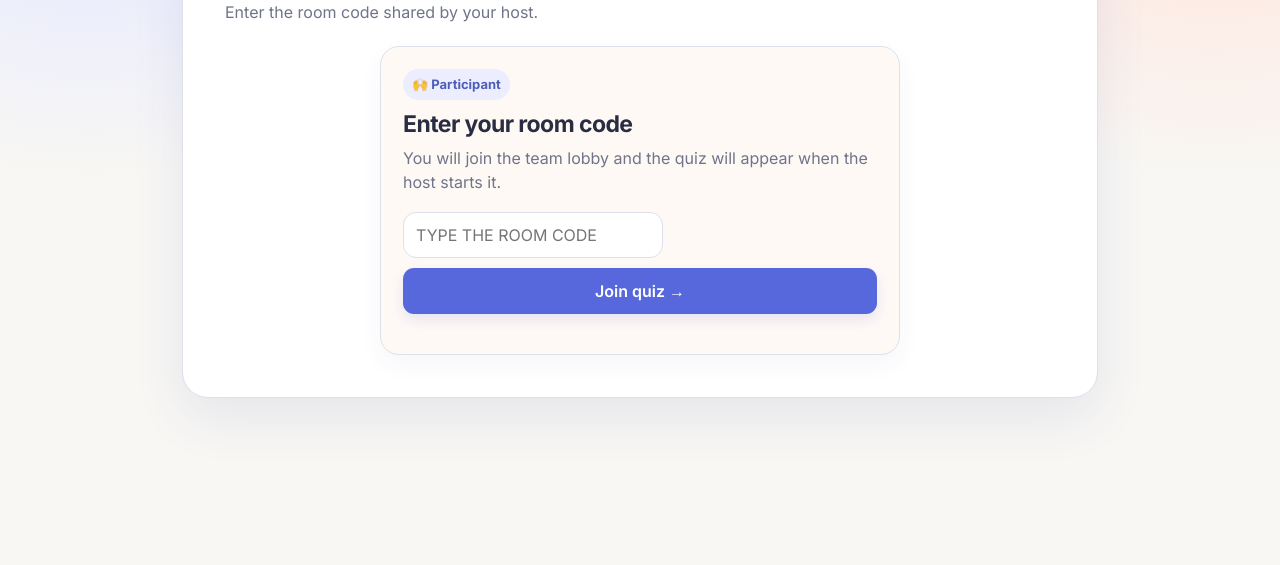
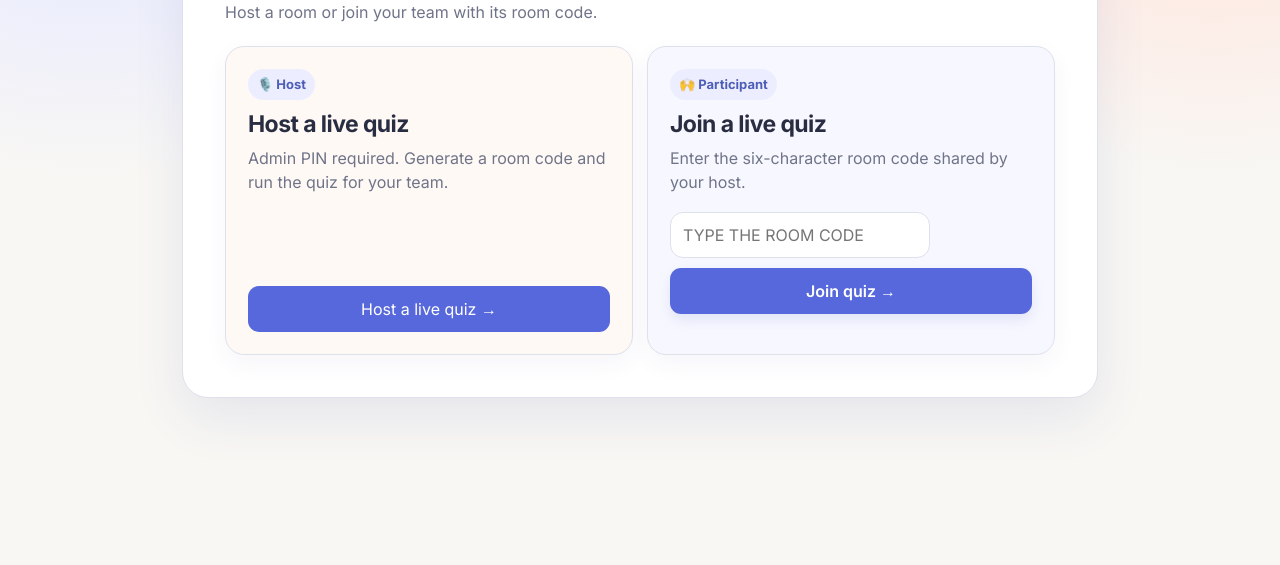
Before and after one commit to KritikaTri/ai-team-quiz, a website: page live.html in a window 1280 px wide. Shown: the part 235-800 px from the top of the page. Drawn offline with Linux system fonts and the light colour scheme.

Commit message:
Add PIN-protected hosting to the public page

```diff
--- a/live.html
+++ b/live.html
@@ -57,7 +57,7 @@ function normalized(s){return String(s||'').trim().toLowerCase().replace(/\s+/g,
 function startPolling(){pollState();if(stateTimer)clearInterval(stateTimer);stateTimer=setInterval(pollState,650);if(tickTimer)clearInterval(tickTimer);tickTimer=setInterval(updateCountdown,200)}
 async function begin(){if(role==='host'){try{const status=await api('/api/admin/status');if(!status.authenticated){location.replace(`/admin.html?next=${encodeURIComponent(location.pathname+location.search)}`);return}}catch{location.replace('/admin.html');return}if(roomId){room=roomId;hostToken=localStorage.getItem(hostTokenKey(room))||sessionStorage.getItem(hostTokenKey(room))||'';renderHost();startPolling();return}renderHostSetup();return}if(roomId){room=roomId.toUpperCase();renderParticipant();startPolling();return}renderJoinScreen()}
 function hostEntryUrl(){const local=/^(localhost|127\.0\.0\.1)$/.test(location.hostname),privateNetwork=/^(10\.|192\.168\.|172\.(1[6-9]|2\d|3[01])\.)/.test(location.hostname);if(!local&&privateNetwork)return `http://localhost:${location.port||'8787'}/ai-quiz.html?host=1`;return `${location.origin}/ai-quiz.html?host=1`}
-function renderJoinScreen(){screen.innerHTML=`<div class="tag">Team brain break</div><h1>Join the live quiz</h1><p class="muted">Enter the room code shared by your host.</p><div class="rolegrid single"><section class="rolecard"><div class="hostbadge">🙌 Participant</div><h2>Enter your room code</h2><p>You will join the team lobby and the quiz will appear when the host starts it.</p><form style="width:100%" onsubmit="event.preventDefault();joinRoom()"><input id="roomCode" class="field" maxlength="12" autocomplete="off" placeholder="TYPE THE ROOM CODE"><button style="width:100%;margin-top:10px" type="submit">Join quiz →</button></form><p id="joinError" class="error"></p></section></div>`}
+function renderJoinScreen(){screen.innerHTML=`<div class="tag">Team brain break</div><h1>Ready for the quiz?</h1><p class="muted">Host a room or join your team with its room code.</p><div class="rolegrid"><section class="rolecard"><div class="hostbadge">🎙️ Host</div><h2>Host a live quiz</h2><p>Admin PIN required. Generate a room code and run the quiz for your team.</p><a href="/host" style="display:block;padding:11px 16px;background:#5668db;color:white;border-radius:11px">Host a live quiz →</a></section><section class="rolecard"><div class="hostbadge">🙌 Participant</div><h2>Join a live quiz</h2><p>Enter the six-character room code shared by your host.</p><form style="width:100%" onsubmit="event.preventDefault();joinRoom()"><input id="roomCode" class="field" maxlength="12" autocomplete="off" placeholder="TYPE THE ROOM CODE"><button style="width:100%;margin-top:10px" type="submit">Join quiz →</button></form><p id="joinError" class="error"></p></section></div>`}
 function joinRoom(){const code=String(document.getElementById('roomCode')?.value||'').trim().toUpperCase().replace(/[^A-Z0-9]/g,'');if(!code){document.getElementById('joinError').textContent='Enter the room code.';return}location.href=`live.html?room=${encodeURIComponent(code)}`}
 function renderHostSetup(){qs=JSON.parse(localStorage.getItem('aiQaQuiz45')||'[]');screen.innerHTML=`<div class="tag">Host setup</div><h1>Host a live quiz</h1><p class="muted">Create one room code for the whole team. The quiz will begin from Round 1.</p><div class="stepnote"><b>1</b><span>Generate a room code.</span><b>2</b><span>Ask teammates to open this quiz site and enter that code.</span><b>3</b><span>Start the quiz when everyone is in.</span></div>${qs.length?`<button style="width:100%;margin-top:8px" onclick="createRoom()">Generate a room code</button>`:'<p class="warning">No saved quiz is available in this browser. Return to the question editor, then choose “Host a live team quiz.”</p><p><a href="/ai-quiz.html#home">Open question editor</a></p>'}<p id="hostError" class="error"></p>`}
 async function createRoom(){try{qs=JSON.parse(localStorage.getItem('aiQaQuiz45')||'[]');const result=await api('/api/room/create',{questions:qs});room=result.roomId;hostToken=result.hostToken;localStorage.setItem(hostTokenKey(room),hostToken);history.replaceState({},'',`live.html?role=host&room=${room}`);renderHost();startPolling()}catch(e){document.getElementById('hostError').textContent=e.message}}
```
